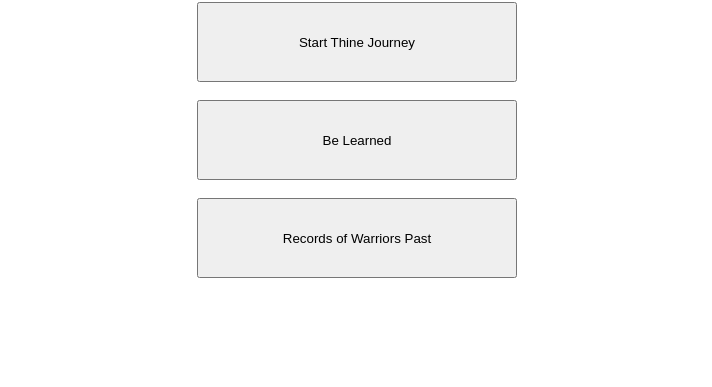
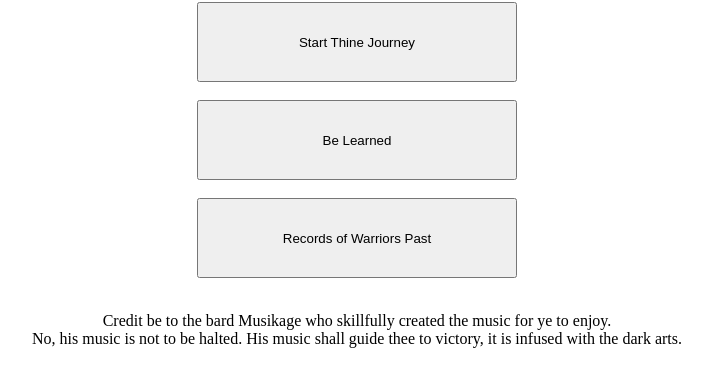
Before and after one commit to SalamAlmajdi/Mathematical-Martial-Arts, a plain HTML site: page index.html in a window 1280 px wide. Shown: the part 201-588 px from the top of the page, without its empty margins (283-995 px from the left). Drawn offline with Linux system fonts and the light colour scheme.

Commit message:
Update index.html

```diff
--- a/index.html
+++ b/index.html
@@ -19,6 +19,11 @@
         <button id="play-instructionButton">Be Learned</button>
         <br><br>
         <button id="play-highscoreButton">Records of Warriors Past</button>
+        <br><br>
+        <p>Credit be to the bard Musikage who skillfully created the music for ye to enjoy.
+            <br>
+            No, his music is not to be halted. His music shall guide thee to victory, it is infused with the dark arts.
+        </p>
     </div>
     <div id="login-screen" style="display:none">
         <img src="assets/images/logo.png" alt="logo">
```
